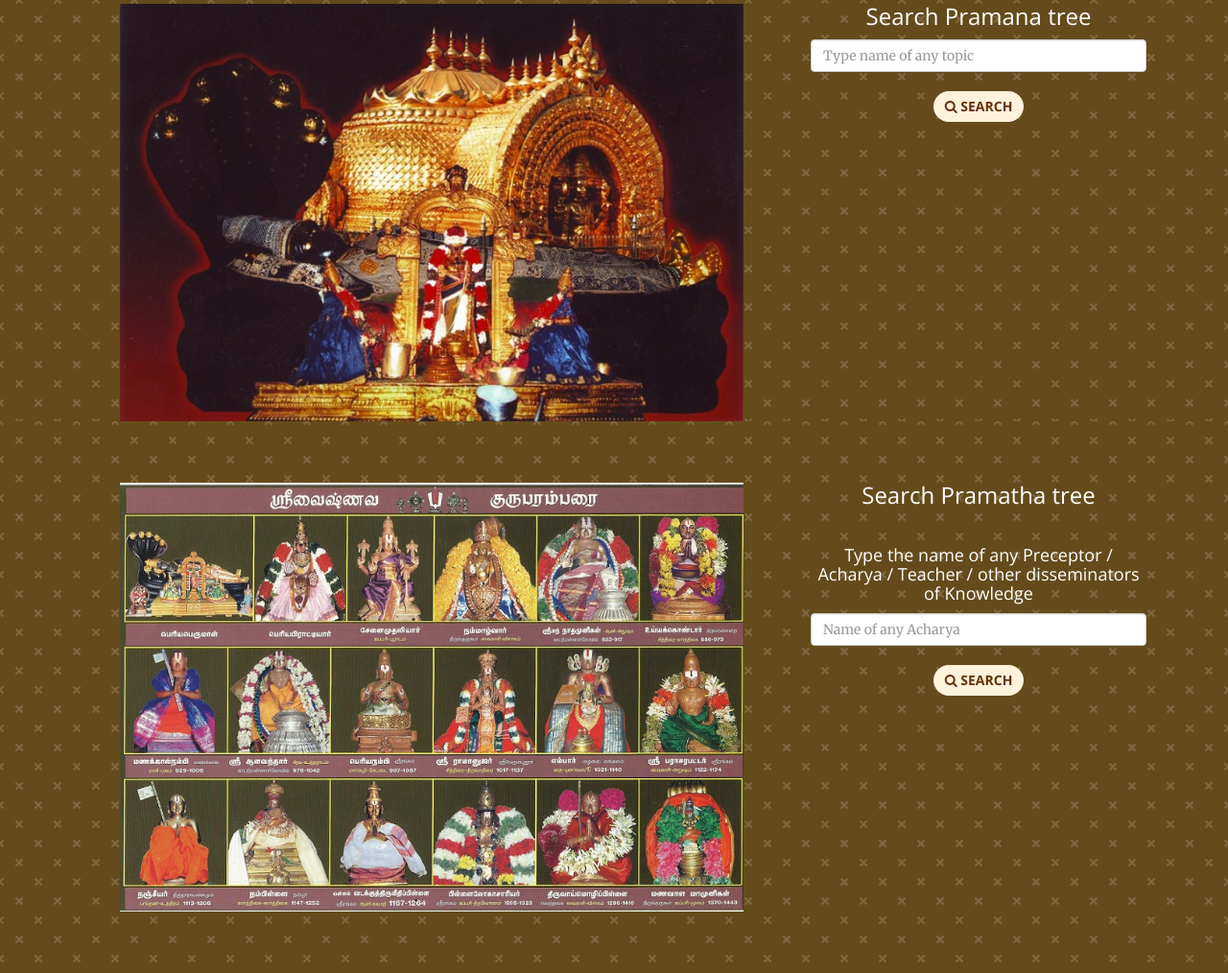
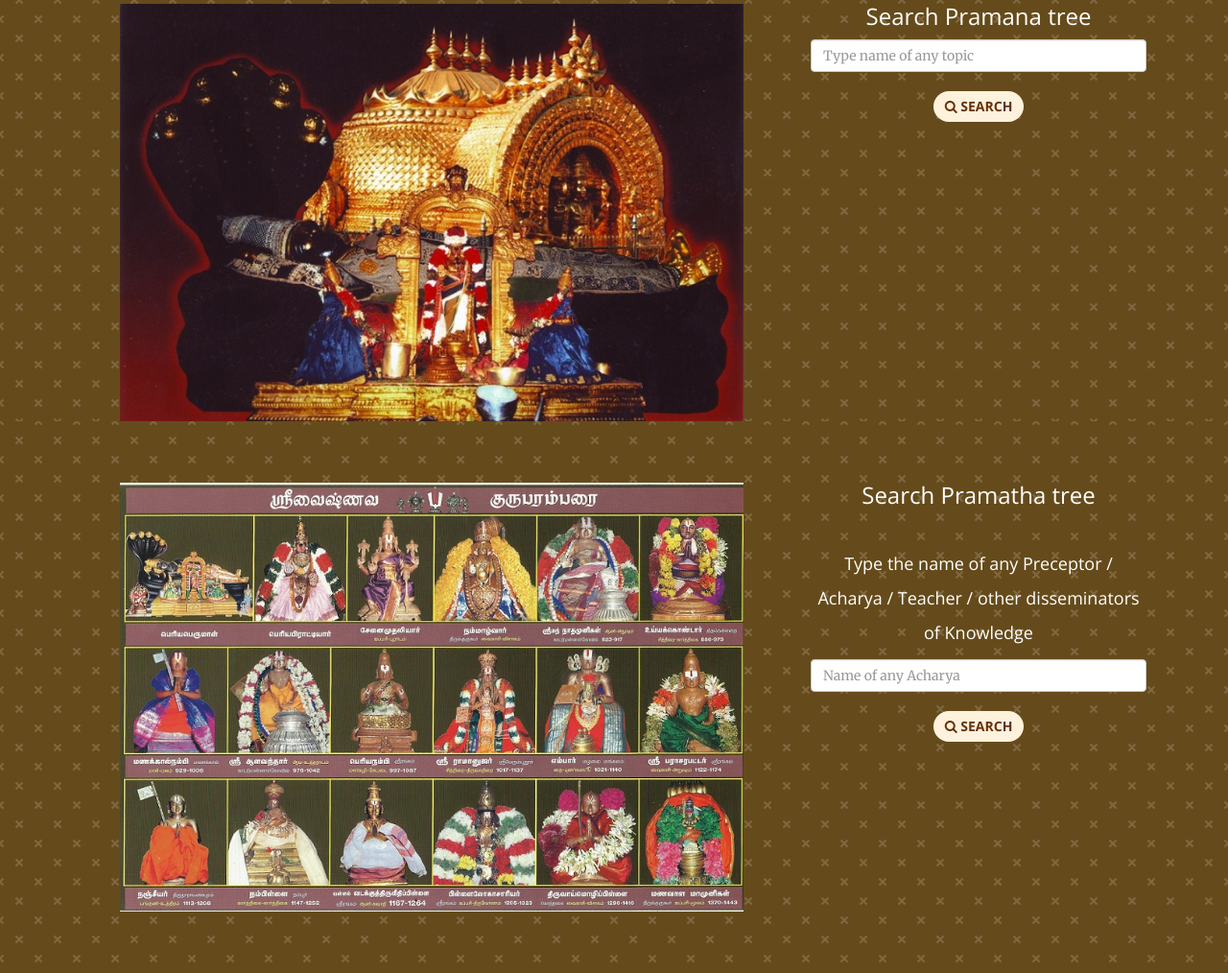
Before and after one commit to pankaja-shree/vishishtadvaita-frontpage, a website: page index.html in a window 1280 px wide. Shown: the part 1265-2279 px from the top of the page at 96% size. Drawn offline with nearby package versions, Linux system fonts and the light colour scheme; a web font is replaced by a local one.

Commit message:
Increase line heights of search sections

```diff
--- a/css/creative.css
+++ b/css/creative.css
@@ -455,3 +455,7 @@
 .tamil{
   font-family: 'Arima Madurai', cursive;
 }
+
+.search-section{
+  line-height: 2em;
+}
```
